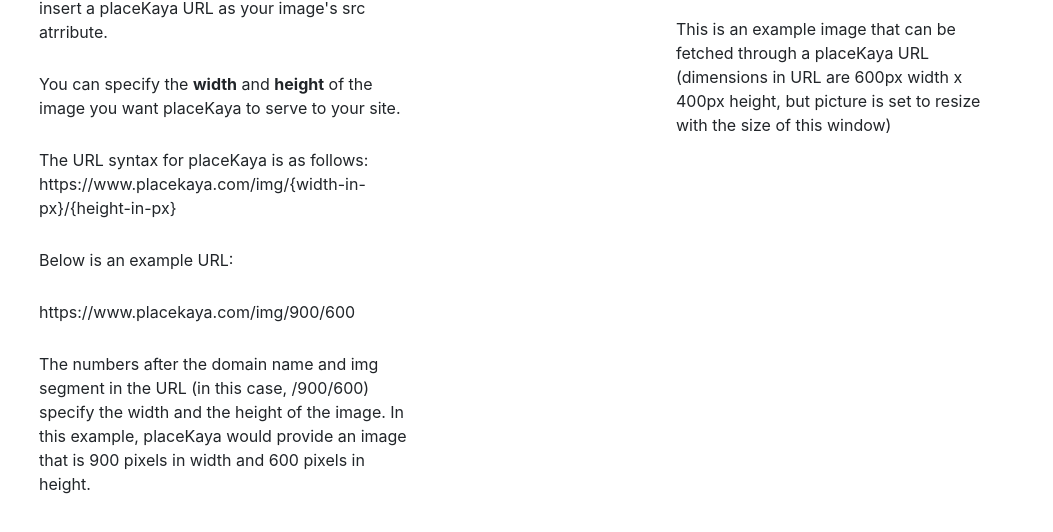
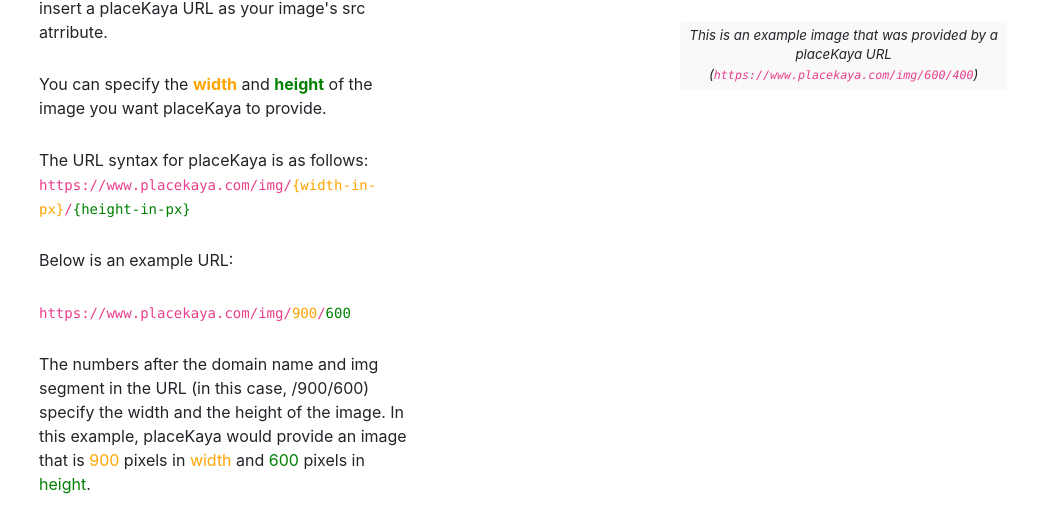
Before and after one commit to jcdoran33/PlaceKaya, a website: page index.html in a window 1280 px wide. Shown: the part 354-886 px from the top of the page, without its empty margins (0-1053 px from the left). Drawn offline with nearby package versions, Linux system fonts and the light colour scheme.

Commit message:
added color coding to home page text

```diff
--- a/index.html
+++ b/index.html
@@ -49,19 +49,19 @@
                 <p>To use Kaya as a placeholder image, you need to insert a placeKaya URL as your image's src atrribute.</p>
             </div>
             <div class="row m-1 p-1">
-                <p>You can specify the <strong>width</strong> and <strong>height</strong> of the image you want placeKaya to serve to your site.</p>
+                <p>You can specify the <span class="orange"><strong>width</strong></span> and <span class="green"><strong>height</strong></span> of the image you want placeKaya to provide.</p>
             </div>
             <div class="row m-1 p-1">
-                <p>The URL syntax for placeKaya is as follows: https://www.placekaya.com/img/{width-in-px}/{height-in-px}</p>
+                <p>The URL syntax for placeKaya is as follows: <code>https://www.placekaya.com/img/<span class="orange">{width-in-px}</span>/<span class="green">{height-in-px}</span></code></p>
             </div>
             <div class="row m-1 p-1">
                 <p>Below is an example URL:</p>
             </div>
             <div class="row m-1 p-1">
-                <p>https://www.placekaya.com/img/900/600</p>
+                <p><code>https://www.placekaya.com/img/<span class="orange">900</span>/<span class="green">600</span></code></p>
             </div>
             <div class="row m-1 p-1">
-                <p>The numbers after the domain name and img segment in the URL (in this case, /900/600) specify the width and the height of the image. In this example, placeKaya would provide an image that is 900 pixels in width and 600 pixels in height.</p>
+                <p>The numbers after the domain name and img segment in the URL (in this case, /900/600) specify the width and the height of the image. In this example, placeKaya would provide an image that is <span class="orange">900</span> pixels in <span class="orange">width</span> and <span class="green">600</span> pixels in <span class="green">height</span>.</p>
             </div>
         </div>
         <div class="col-2">
@@ -73,7 +73,7 @@
                 <p><br/><br/></p>
                 <img src="https://www.placekaya.com/img/600/400" alt="example kaya image" id="example-img">
                 <div class="card-body">
-                    <p class="card-text">This is an example image that can be fetched through a placeKaya URL (dimensions in URL are 600px width x 400px height, but picture is set to resize with the size of this window)</p>
+                    <p class="card-text m-1 p-1 border border-light rounded ex-img-desc text-center">This is an example image that was provided by a placeKaya URL (<code>https://www.placekaya.com/img/600/400</code>)</p>
                 </div>
             </div>
         </div>
--- a/style.css
+++ b/style.css
@@ -18,3 +18,17 @@
     background-color: rgba(245, 245, 245, 0.564);
     font-style: italic;
 }
+/* example image description on home page */
+.ex-img-desc {
+    background-color: rgba(245, 245, 245, 0.564);
+    font-style: italic;
+    font-size:smaller;
+}
+
+/*  for orange class - color coding widthtext on hpmepage */
+.orange {
+    color: orange;
+}
+.green {
+    color: green;
+}
```
